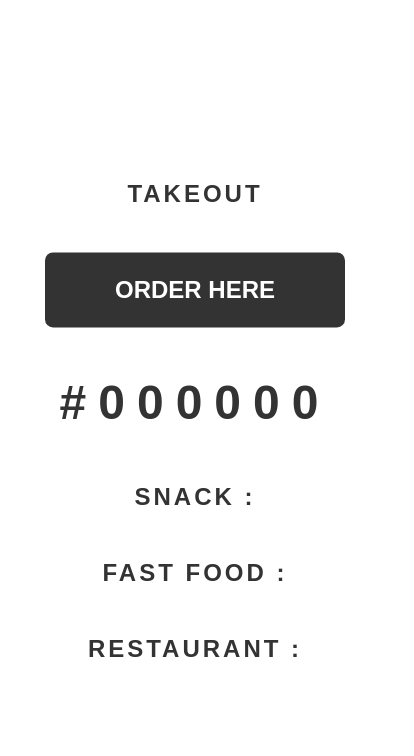
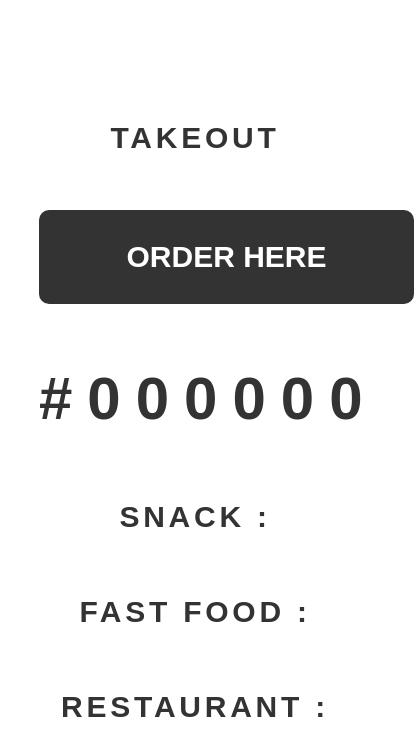
Before and after one commit to anthonytedja/takeout, a plain HTML site: page index.html in a window 390 px wide. Shown: the whole page, 414 px wide, since content can reach past the window. Drawn offline with Linux system fonts and the light colour scheme.

Commit message:
Mobile Sizing

```diff
--- a/styles.css
+++ b/styles.css
@@ -194,3 +194,23 @@ button:active {
     }
 
 }
+
+/* Display this style when screen-width is lower than 768px */
+@media only screen and (max-width: 768px) {
+
+    h1.hex-value {
+        letter-spacing: .25em;
+        font-size: 3em;
+        font-weight: var(--semi-bold);
+    }
+
+    .main-content {
+        text-align: center;
+        zoom: 125%;
+    }
+
+    button {
+        float: none;
+    }
+
+}
```
